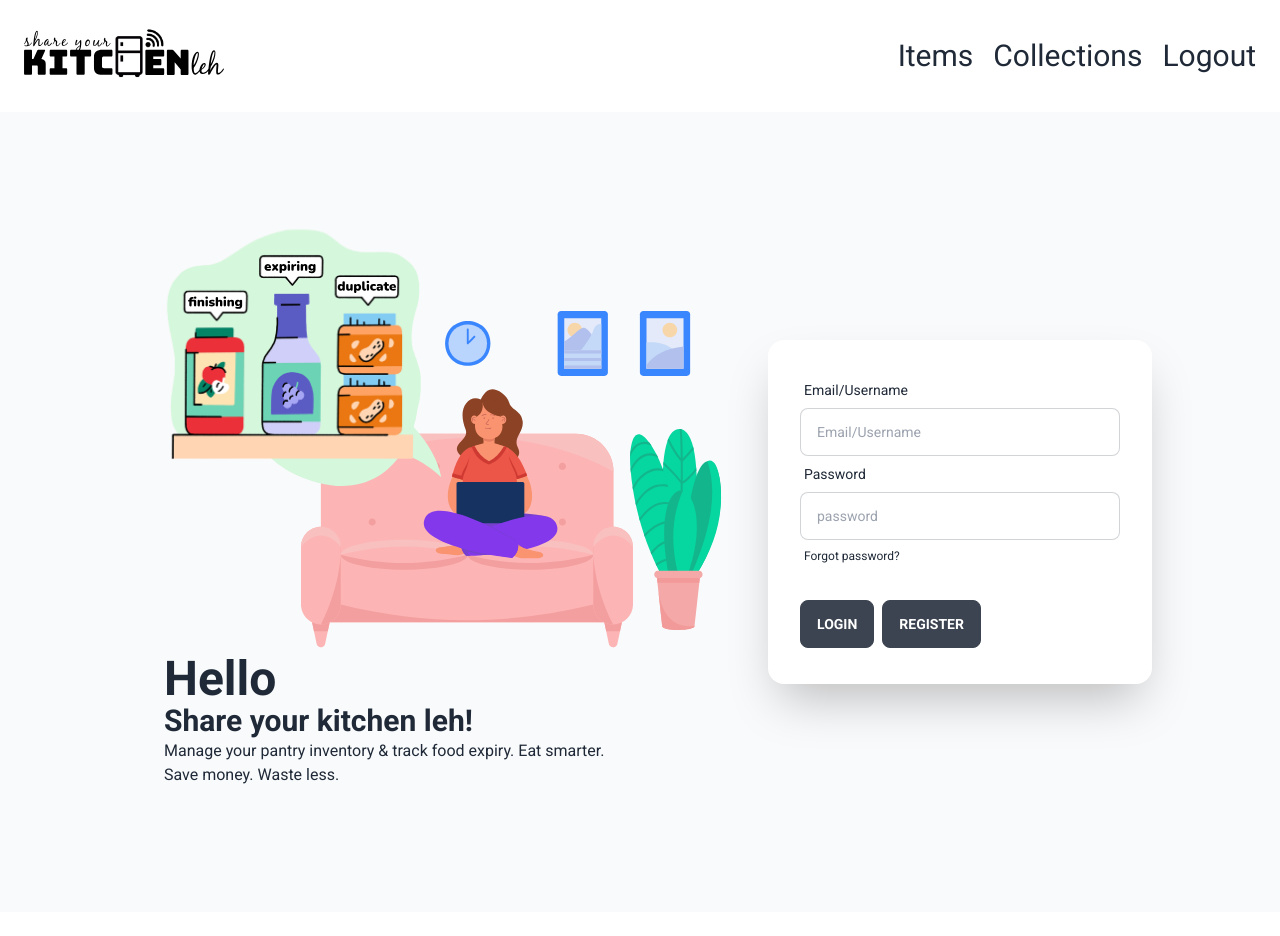
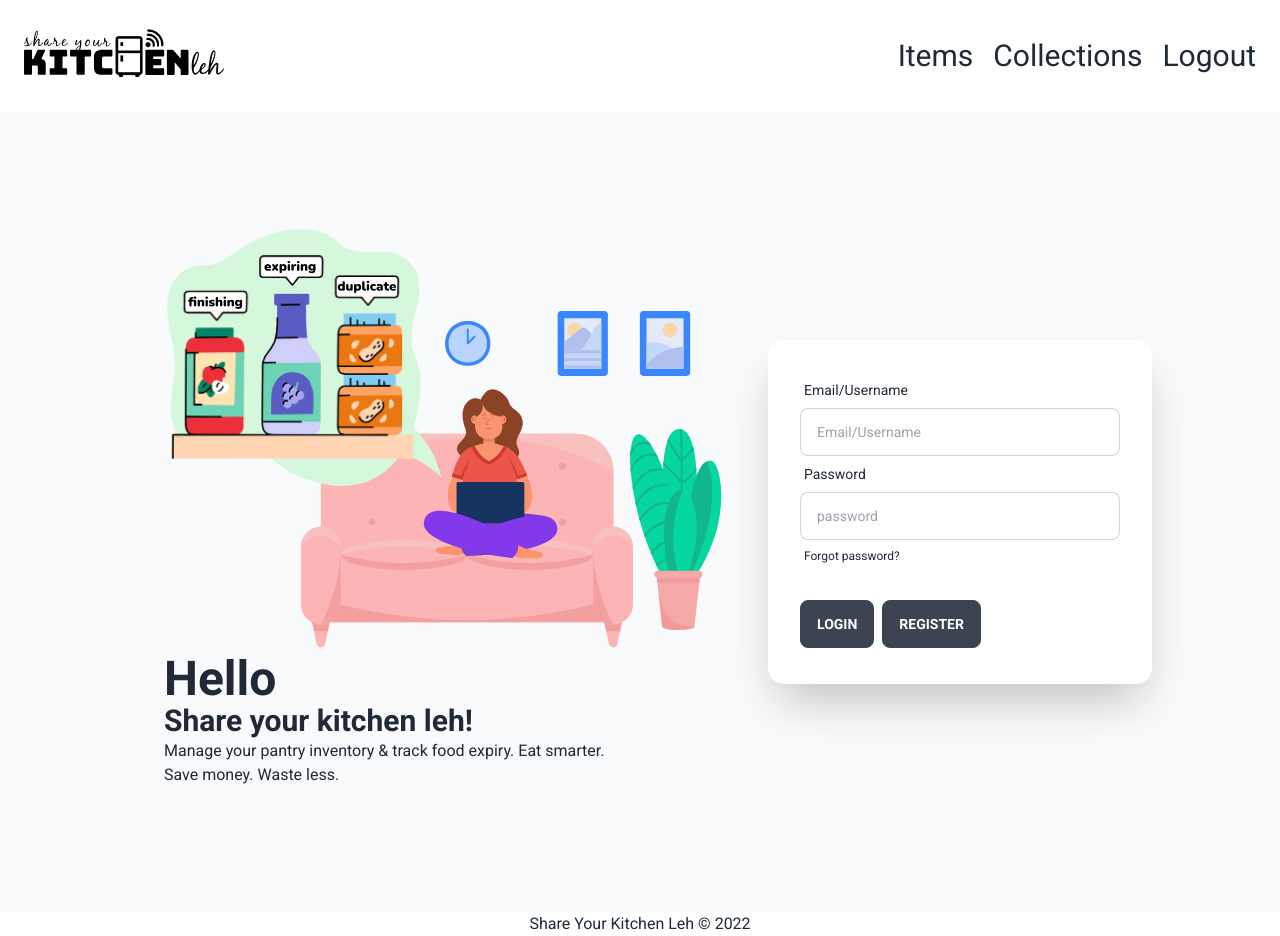
Before and after one commit to siangyin/ga-p3-frontend, a React (Create React App) app: page / in a window 1280 px wide. Before the commit the page ends 912 px from the top, so only its background shows below. Built offline with nearby package versions, Linux system fonts and the light colour scheme.

Commit message:
Added footer

```diff
--- a/src/App.js
+++ b/src/App.js
@@ -1,6 +1,7 @@
 // import { useState, useEffect } from "react";
 // import { BrowserRouter as Router, Route, Routes } from "react-router-dom";
 
+import Footer from "./components/Footer";
 import NavBar from "./components/NavBar";
 import Home from "./pages/Home";
 
@@ -9,6 +10,7 @@ function App() {
 		<div className="App">
 			<NavBar />
 			<Home />
+			<Footer/>
 		</div>
 	);
 }
--- /dev/null
+++ b/src/components/Footer.jsx
@@ -0,0 +1,8 @@
+export default function Footer()
+{
+    return(
+        <div className="text-center">
+            Share Your Kitchen Leh © 2022
+        </div>
+    );
+}
```
Also changed, not shown: 1 other file (tests, documents, lock files or other folders).
